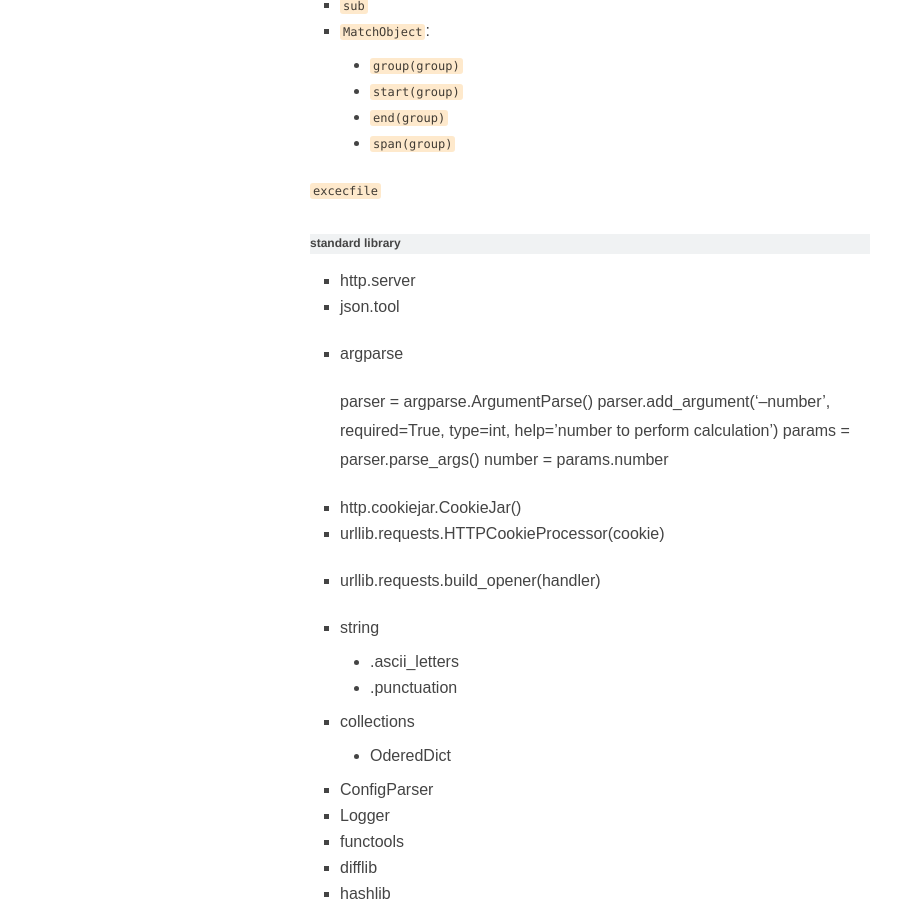
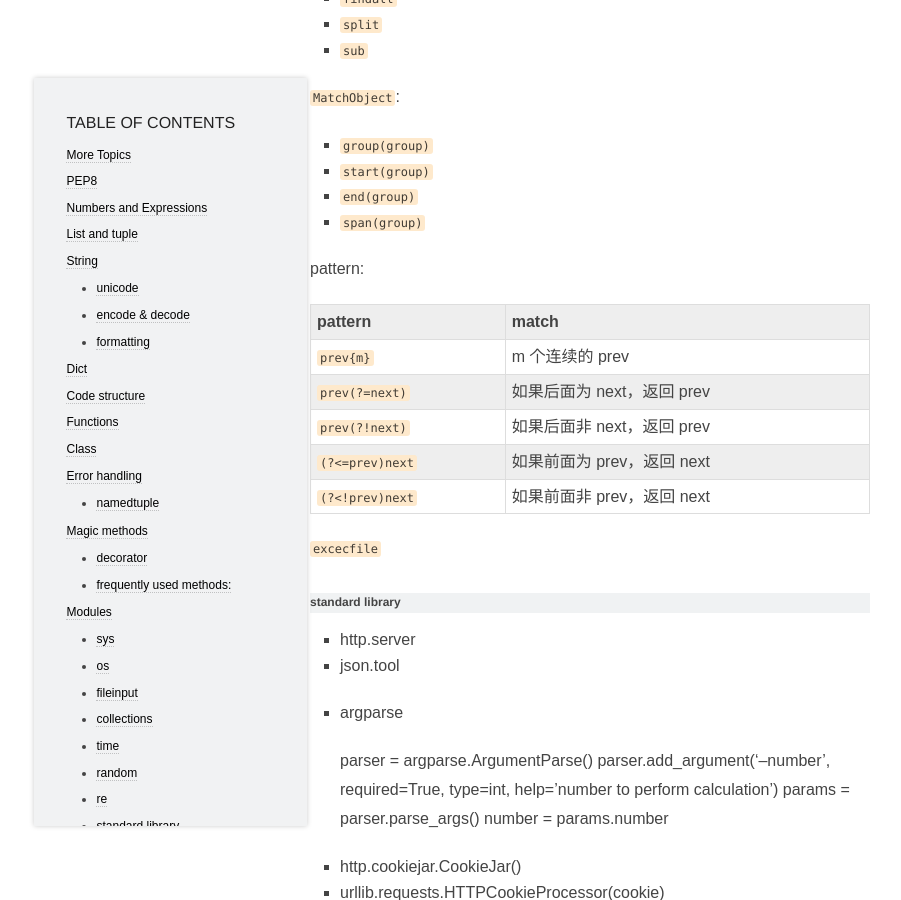
Before and after one commit to fanyange/fanyange.github.io, a Jekyll site: the page built from wiki/Python.md, in a window 1280 px wide and 900 px high, scrolled down 12641 px. Shown: the whole window, without its empty margins (50-951 px from the left). Built offline with Jekyll 4.4.1, drawn with Linux system fonts in a browser that asks for light colours; some web fonts are replaced; comment, search, counter and statistics services are not loaded; some of the changed text lies outside the part shown.

Commit message:
Update Python notes

````diff
--- a/wiki/Python.md
+++ b/wiki/Python.md
@@ -1,6 +1,11 @@
 ---
 title: Python
 ---
+* TOC
+{:toc}
+
+### More Topics
+
 - [[Standard Library]]
 - [[Modules]]
 - Implemetations
@@ -223,7 +228,7 @@ methods:
 - `pop(key)` and `popitem`
 - `update`
 
-## code structure
+## Code structure
 
 `while ... else ...`
 
@@ -235,10 +240,11 @@ methods:
 list / dict / set / generator comprehension
 
 
-## Function
+## Functions
 Keyword parameters / arguments
 
 You can directly use keyword arguments when calling a function. For example:
+
 ```python
 def say(name, sex, age):
     return name, sex, age
@@ -493,11 +499,22 @@ deque
 - `findall`
 - `split`
 - `sub`
-- `MatchObject`:
-   - `group(group)`
-   - `start(group)`
-   - `end(group)`
-   - `span(group)`
+
+`MatchObject`:
+  - `group(group)`
+  - `start(group)`
+  - `end(group)`
+  - `span(group)`
+
+pattern:
+
+| pattern         | match                      |
+| :---            | :------------              |
+| `prev{m}`       | m 个连续的 prev            |
+| `prev(?=next)`  | 如果后面为 next，返回 prev |
+| `prev(?!next)`  | 如果后面非 next，返回 prev |
+| `(?<=prev)next` | 如果前面为 prev，返回 next |
+| `(?<!prev)next` | 如果前面非 prev，返回 next |
 
 `excecfile`
 
````
